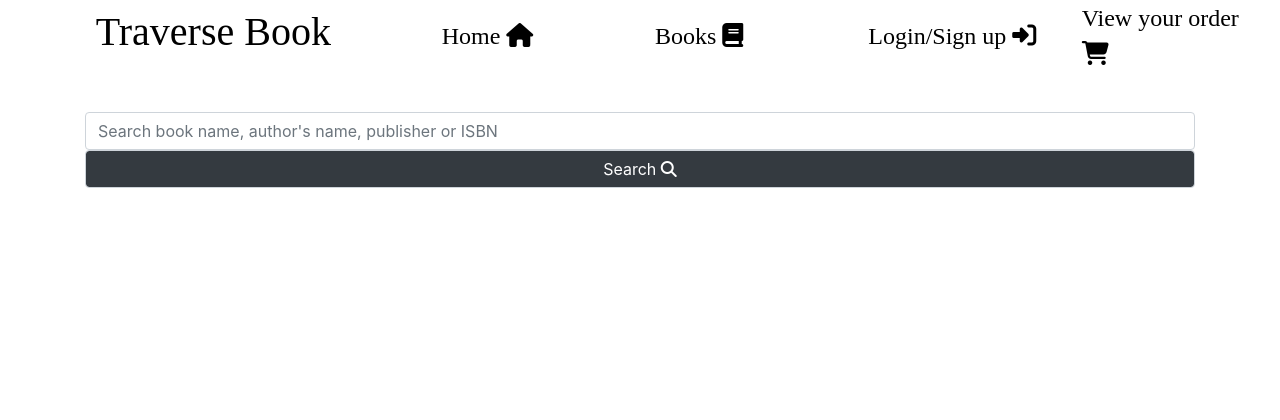
After one commit to HoLaw77/CI-Project-5.2, a Django app: template product/templates/book/book_detail.html in a window 1280 px wide. The commit adds this page. Shown: the top 420 px of the page. Run offline with Django 3.2, Linux system fonts and the light colour scheme; the template is opened without the code that fills it, so the values that code supplies are empty; some libraries are stand-ins or nearby versions; some web fonts are replaced.

Commit message:
create product html and product detail

```diff
--- a/home/templates/home/index.html
+++ b/home/templates/home/index.html
@@ -23,7 +23,7 @@
     </div>
     <div class="row">
         <div class="col-12-col-6">
-            <a href="">
+            <a href="{% url 'book' %}">
 
                 <h2 class="index-text">Start Looking for Books!</h2>
             </a>
--- /dev/null
+++ b/product/templates/book/book_detail.html
@@ -0,0 +1,118 @@
+{% extends 'base.html' %}
+{% load static %}
+
+{% block content %}
+<div class="container mt-4">
+    <div class="row">
+        <div class="col">
+            <form method="GET" action="{% url 'book' %}">
+                <div>
+                    <input class="form-control" type="text" name="q"
+                        placeholder="Search book name, author's name, publisher or ISBN">
+                    <button class="form-control bg-dark text-white" type="submit">
+                        <p>
+                            Search
+                            <i class="fa-solid fa-magnifying-glass text-white">
+
+                            </i>
+                        </p>
+                    </button>
+                </div>
+            </form>
+        </div>
+    </div>
+
+    <div class="row mt-5 mb-4">
+        <div class="books-container">
+            <div class="row ml-5">
+                {% if books %}
+                <div class="col-sm-5, col-md-4, col-xl-3, col-lg-6 justify-content-center">
+                    <div class="card h-200 border-0">
+                        {% for image in images %}
+                        {% if image.product.name == books.name %}
+                        <div class="card h-5 w-5 border-0">
+
+                            <img src="{{image.image_url}}">
+                        </div>
+                        {% endif %}
+                        {% endfor %}
+                    </div>
+                </div>
+                <div class="col-sm-5, col-md-4, col-xl-3, col-lg-5 justify-content-center">
+                    <div class="card-body">
+                        <h5 class="md-0">{{books.name}}</h5>
+
+
+
+                        <p>Author: {{books.author}}</p>
+                        <p>Publisher: {{books.publisher}}</p>
+                        <p>
+                            Year of Publication: {{books.year_of_publication}}
+                        </p>
+                        <p>Page: {{books.number_of_pages}} pages</p>
+                        <p class="font-weight-bold">
+                            Price: ${{books.price}}
+                        </p>
+                        {% if books.category %}
+
+                        <p class="md-0">
+                            Genre: {{books.category.get_genre_display}}
+                        </p>
+                        {% endif %}
+                        {% if books.language %}
+                        <p class="md-0">
+                            Language: {{books.language.get_language_display}}
+                        </p>
+                        {% endif %}
+                        <p class="md-0">ISBN: {{books.isbn}} </p>
+                        <p class="md-0">
+                            Cover: {{books.get_cover_display}}
+                        </p>
+                    </div>
+                </div>
+            </div>
+            <div class="col-lg-12 mt-3 ml-2 mb-4">
+                <div class="row">
+                    <div class="col">
+                        <form>
+                            <div class="dropdown-content">
+
+                            </div>
+
+                        </form>
+                    </div>
+                </div>
+                <a href="{% url 'book' %}">
+                    <button class=" col-lg-12 col-lg-4 bg-dark text-white">
+                        <p>
+                            Continue shoping
+                        </p>
+                    </button>
+                </a>
+
+                <form action="{% url 'add_order' books.id %}" method="POST"
+                    class="mt-3" name="item">
+                    {% csrf_token %}
+                    <input class="form-control" type="number"
+                        name="quantity" value="1" min="1" max="5"
+                        data-item_id="{{ books.id }}"
+                        id="id_qty_{{ books.id }}">
+                    <button class=" col-lg-12 col-lg-4 bg-success text-white"
+                        type="submit" name="item">
+                        <p>
+                            Add to cart
+                            <i class="fa-solid fa-cart-shopping text-white"></i>
+                        </p>
+
+                    </button>
+                </form>
+
+
+            </div>
+            {% endif %}
+        </div>
+    </div>
+</div>
+
+
+{% endblock %}
--- /dev/null
+++ b/product/urls.py
@@ -0,0 +1,7 @@
+from django.urls import path, include
+from . import views
+
+urlpatterns = [
+    path('book', views.show_book, name='book'),
+    path('book_detail/<book_id>', views.book_detail, name='book_detail'),
+]
--- a/templates/base.html
+++ b/templates/base.html
@@ -67,7 +67,7 @@
                 </a>
             </div>
             <div class="col-12 col-lg-2 my-auto mx-auto">
-                <a href="">
+                <a href="{% url 'book' %}">
                     <p class="title-text nav-button">Books
                         <i class="fa-solid fa-book"></i>
                     </p>
--- a/traverse_book/urls.py
+++ b/traverse_book/urls.py
@@ -20,4 +20,5 @@ urlpatterns = [
     path('admin/', admin.site.urls),
     path('accounts/', include('allauth.urls')),
     path('', include('home.urls')),
+    path('product/', include('product.urls')),
 ]
```
Also changed, not shown: product/templates/book/book.html (added, +172 -0 lines), product/views.py (+60 -2 lines).
